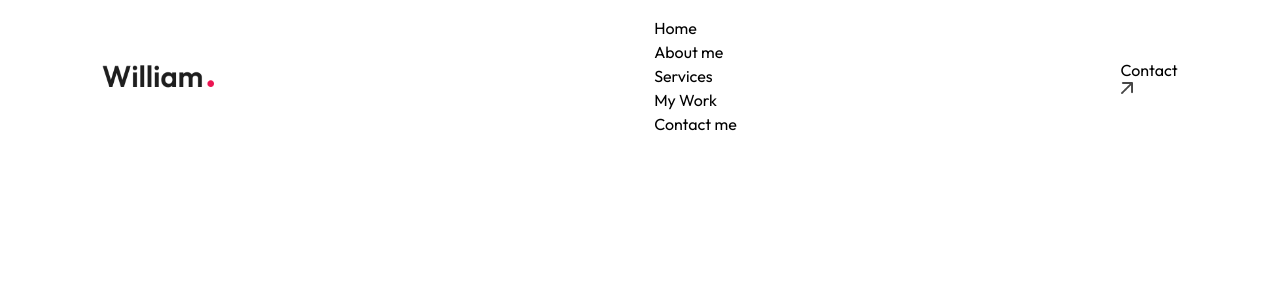
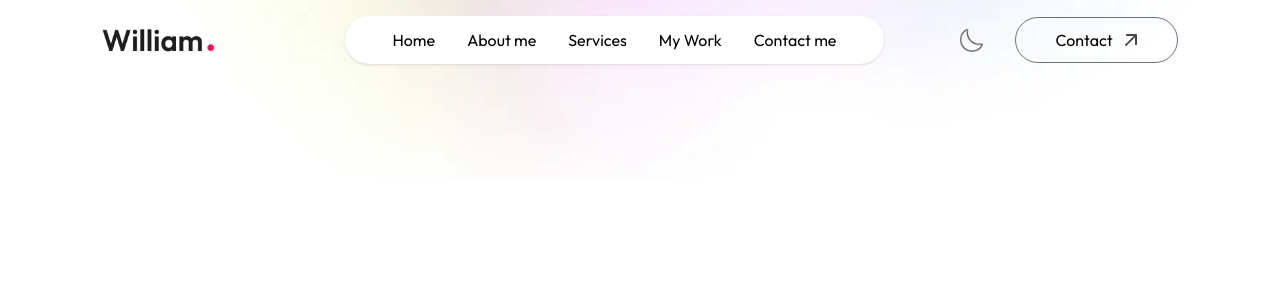
Before and after one commit to Twiggiermaen21/portfolio, a Next.js app: page / in a window 1280 px wide. Shown: the top 300 px of the page. Built offline with nearby package versions, Linux system fonts and the light colour scheme; a web font is replaced by a local one.

Commit message:
navbar 1.2

```diff
--- a/app/components/Navbar/Navbar.jsx
+++ b/app/components/Navbar/Navbar.jsx
@@ -5,20 +5,27 @@ import React from 'react'
 const Navbar = () => {
     return (
         <>
-            <nav className='w-full fixed px-5 lg:px-8 xl:px-[8%] py-4 flex items-center justify-between' >
-                <a href="">
+            <div className='fixed top-0 right-0 w-11/12 -z-11/12 -z-10 translate-y-[-80%]'>
+                <Image src={assets.header_bg_color} alt='' className='w-full' />
+            </div>
+            <nav className='w-full fixed px-5 lg:px-8 xl:px-[8%] py-4 flex items-center justify-between z-50 ' >
+                <a href="#top">
                     <Image src={assets.logo} alt='' className='w-28 cursor-pointer mr-14' />
                 </a>
-                <ul>
-                    <li> <a href="#top">Home</a></li>
-                    <li> <a href="#about">About me</a></li>
-                    <li> <a href="#services">Services</a></li>
-                    <li> <a href="#work">My Work</a></li>
-                    <li> <a href="#contact">Contact me</a></li>
+                <ul className='hidden md:flex items-center gap-6 lg:gap-8 rounded-full px-12 py-3 bg-white shadow-sm bg-opacity-50' >
+                    <li className='font-Ovo'> <a href="#top">Home</a></li>
+                    <li className='font-Ovo'> <a href="#about">About me</a></li>
+                    <li className='font-Ovo'> <a href="#services">Services</a></li>
+                    <li className='font-Ovo'> <a href="#work">My Work</a></li>
+                    <li className='font-Ovo'> <a href="#contact">Contact me</a></li>
                 </ul>
 
-                <div>
-                    <a href="#contact">Contact <Image alt='' src={assets.arrow_icon} className='w-3' /></a>
+                <div className='flex items-center gap-4'>
+                    <button> <Image src={assets.moon_icon} alt='' className='w-6 cursor-pointer' /></button>
+
+                    <a href="#contact" className='hidden lg:flex items-center gap-3 px-10 py-2.5 border border-gray-500 rounded-full ml-4 font-Ovo' >Contact <Image alt='' src={assets.arrow_icon} className='w-3' /></a>
+
+                    <button className='block md:hidden ml-3'> <Image src={assets.menu_black} alt='' className='w-6 cursor-pointer' /></button>
                 </div>
 
             </nav>
--- a/app/globals.css
+++ b/app/globals.css
@@ -4,3 +4,25 @@
   font-family: Outfit;
 
 }
+
+@theme {
+  --color-light: #fcf4ff;
+  --color-dark: #11001F;
+  --color-lightHover: #fcf4ff;
+  --color-darkHover: #2a004a;
+  --color-darkTheme: #11001F;
+
+  --font-family: 'Outfit', sans-serif;
+  --font-Ovo: 'Ovo', serif;
+}
+
+
+
+:root {
+  --color-lightHover: #fcf4ff;
+  --color-darkHover: #2a004a;
+  --color-darkTheme: #11001F;
+
+  --font-family: 'Outfit', sans-serif;
+  --font-Ovo: 'Ovo', serif;
+}
```
